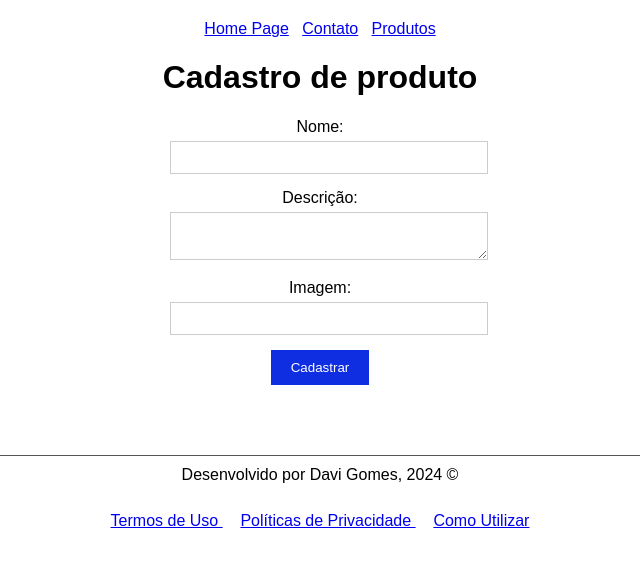
After one commit to Davigss/projeto_lp3, a Flask app: page /produtos/cadastro in a window 1280 px wide. The commit adds this page. Shown: the top 567 px of the page, without its empty margins (320-960 px from the left). Run offline with Flask 3, Linux system fonts and the light colour scheme.

Commit message:
GET e POST

```diff
--- a/projeto_lp3/app.py
+++ b/projeto_lp3/app.py
@@ -1,9 +1,16 @@
-from flask import Flask, render_template
+from flask import Flask, render_template, request
 from validate_docbr import CPF, CNPJ
 
 
 app = Flask(__name__)
 
+
+lista_produtos = [
+        {"nome" : "Tigrinho", "descricao" : "Multiplica seu dinheiro", "imagem" : "https://veja.abril.com.br/wp-content/uploads/2024/06/tigrinho.jpg?crop=1&resize=1212,909"},
+        {"nome" : "Elden Ring", "descricao" : "Absolute Game, mais de 300 de jogo ", "imagem" : "https://encrypted-tbn0.gstatic.com/images?q=tbn:ANd9GcQU_cspEzfgMdenwt0VS7QHBJCOdWaVkrXyvA&s"},
+        {"nome" : "RDR2", "descricao" : "Te da uma nova experiencia de vida", "imagem" : "https://encrypted-tbn0.gstatic.com/images?q=tbn:ANd9GcRYhTdrfXk0LVl96VEdgauqXRMzn6cvUJ6nzA&s"},
+        {"nome" : "Stardew valley", "descricao" : "joguinho para apaziguar a vida", "imagem" : "https://4.bp.blogspot.com/-UkrL69U4Pvk/Vw6F9_oI12I/AAAAAAAAAtg/oRTty0rp4Igz2lTzwplBAjQgR_UKoSA8wCK4B/s1600/Stardew-Valley.jpg"},
+    ]
 # rota = função
 
 # / - home page
@@ -31,13 +38,6 @@ def comousar():
 # /produtos - págian e produtos
 @app.route("/produtos")
 def produtos():
-    lista_produtos = [
-        {"nome" : "Tigrinho", "descricao" : "Multiplica seu dinheiro", "imagem" : "https://encrypted-tbn0.gstatic.com/images?q=tbn:ANd9GcQjByqUxAwkmJj3JFDKw2-YgNmg200MKGNl6A&s"},
-        {"nome" : "Agiotagem", "descricao" : "Te da dinheiro para jogar no tigrinho", "imagem" : "https://ambitojuridico.com.br/wp-content/uploads/2023/03/Captura-de-tela_20230303_152020.webp"},
-        {"nome" : "RDR2", "descricao" : "Te da uma nova experiencia de vida", "imagem" : "https://encrypted-tbn0.gstatic.com/images?q=tbn:ANd9GcRYhTdrfXk0LVl96VEdgauqXRMzn6cvUJ6nzA&s"},
-    ]
-
-
     return render_template("produtos.html", produtos=lista_produtos)
 
 # página /serviços retornar "Nossos Serviços"
@@ -58,4 +58,20 @@ def gerar_cnpj():
 
     return render_template("gerar-cnpj.html", cpfs = cnpj.generate(True))
 
+#GET
+
+@app.route("/produtos/cadastro")
+def cadastro_produto():
+    return render_template("cadastro-produto.html")
+
+#POST
+@app.route("/produtos", methods=['POST'])
+def salvar_produto():
+    nome = request.form["nome"]
+    descricao = request.form["descricao"]
+    imagem = request.form["imagem"]
+    produto = {"nome": nome, "descricao": descricao, "imagem": imagem}
+    lista_produtos.append(produto)
+    return render_template("produtos.html", produtos = lista_produtos)
+
 app.run()
--- /dev/null
+++ b/projeto_lp3/static/style.css
@@ -0,0 +1,28 @@
+body{
+
+    text-align: center;
+
+    }
+
+    div{
+
+    padding: 10px;
+    margin-left: 300px;
+    margin-right: 300px;
+    }
+
+    img{
+
+        height: 275px;
+        width: 275px;
+    }
+
+    footer{
+    margin-top: 70px;
+    width: 80%;
+    height: 20px;
+    bottom: 0;
+    left: 0;
+    border-top: 0.1rem outset black;
+    margin-inline: auto;
+    }
--- a/projeto_lp3/templates/base.html
+++ b/projeto_lp3/templates/base.html
@@ -4,11 +4,12 @@
     <meta charset="UTF-8">
     <meta http-equiv="X-UA-Compatible" content="IE=edge">
     <meta name="viewport" content="width=device-width, initial-scale=1.0">
+    <link rel="stylesheet" href="{{url_for('static', filename='style.css')}}">
     <title>{% block title %}{% endblock %}</title>
 </head>
 <style>
 
-body{
+<!-- body{
 
 text-align: center;
 
@@ -35,7 +36,7 @@ bottom: 0;
 left: 0;
 border-top: 0.1rem outset black;
 margin-inline: auto;
-}
+} -->
 
 </style>
 <body>
--- /dev/null
+++ b/projeto_lp3/templates/cadastro-produto.html
@@ -0,0 +1,54 @@
+{% extends "base.html" %}
+
+{% block title %}Cadastrar Produto{% endblock %}
+
+{% block content %}
+
+<style>
+body {
+    font-family: sans-serif;
+    margin: 20px;
+}
+
+form {
+    width: 300px;
+    margin: 0 auto;
+}
+
+label {
+    display: block;
+    margin-bottom: 5px;
+}
+
+input[type="text"],
+textarea {
+    width: 100%;
+    padding: 8px;
+    border: 1px solid #ccc;
+    margin-bottom: 15px;
+}
+
+button {
+    background-color: #0f2ee2;
+    color: white;
+    padding: 10px 20px;
+    border: none;
+    cursor: pointer;
+}
+</style>
+
+    <h1>Cadastro de produto</h1>
+    <form action="/produtos" method="POST">
+        <label for="nome">Nome:</label>
+        <input type="text" id="nome" name="nome" required>
+
+        <label for="descricao">Descrição:</label>
+        <textarea id="descricao" name="descricao" required></textarea>
+
+        <label for="imagem">Imagem:</label>
+        <input type="text" id="imagem" name="imagem" required>
+
+        <button type="submit">Cadastrar</button>
+    </form>
+
+{% endblock %}
```
